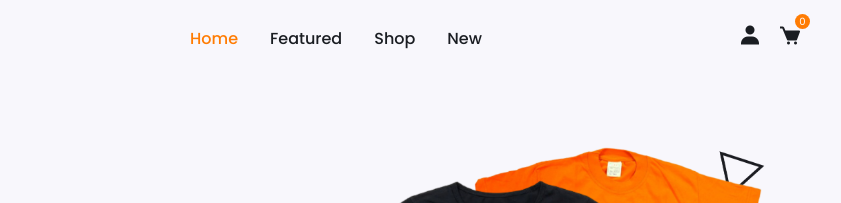
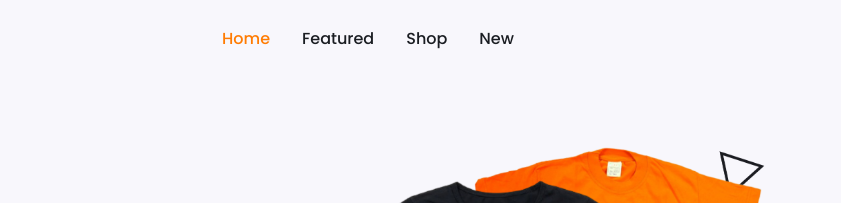
Before and after one commit to AbrorAbbosov/eshop, a plain HTML site: page index.html in a window 1280 px wide. Shown: the top 203 px of the page, 307-1148 px from the left. Drawn offline with nearby package versions, Linux system fonts and the light colour scheme.

Commit message:
Update index.html

```diff
--- a/index.html
+++ b/index.html
@@ -23,8 +23,6 @@
         </ul>
 
         <div class="nav-icons">
-          <a href="#" class="user"><i class='bx bxs-user'></i></a>
-          <a href="#" class="cart"><i class='bx bxs-cart'></i><span>0</span></a>
           <i class='bx bx-menu' id="menu-icon"></i>
         </div>
 
```
